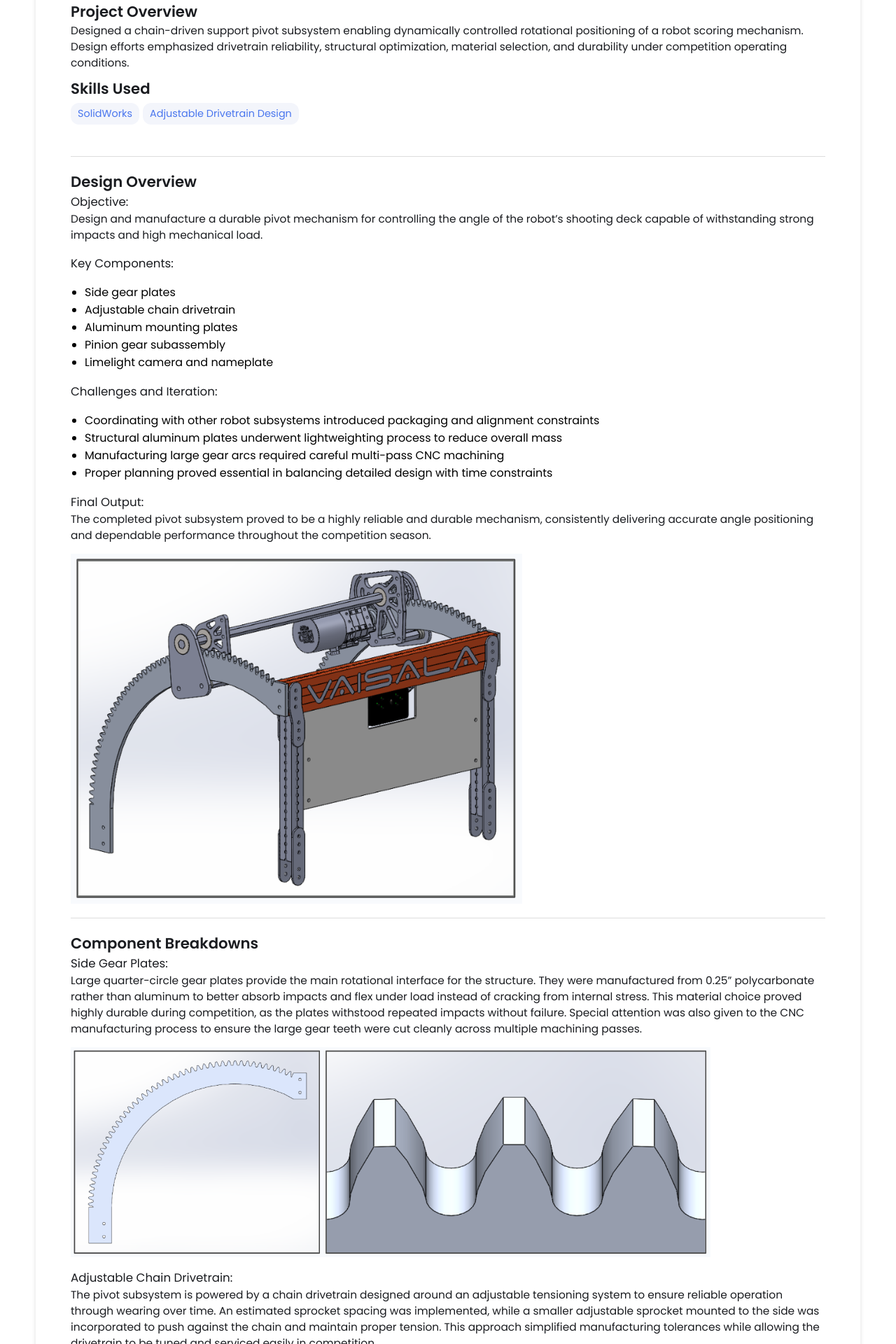
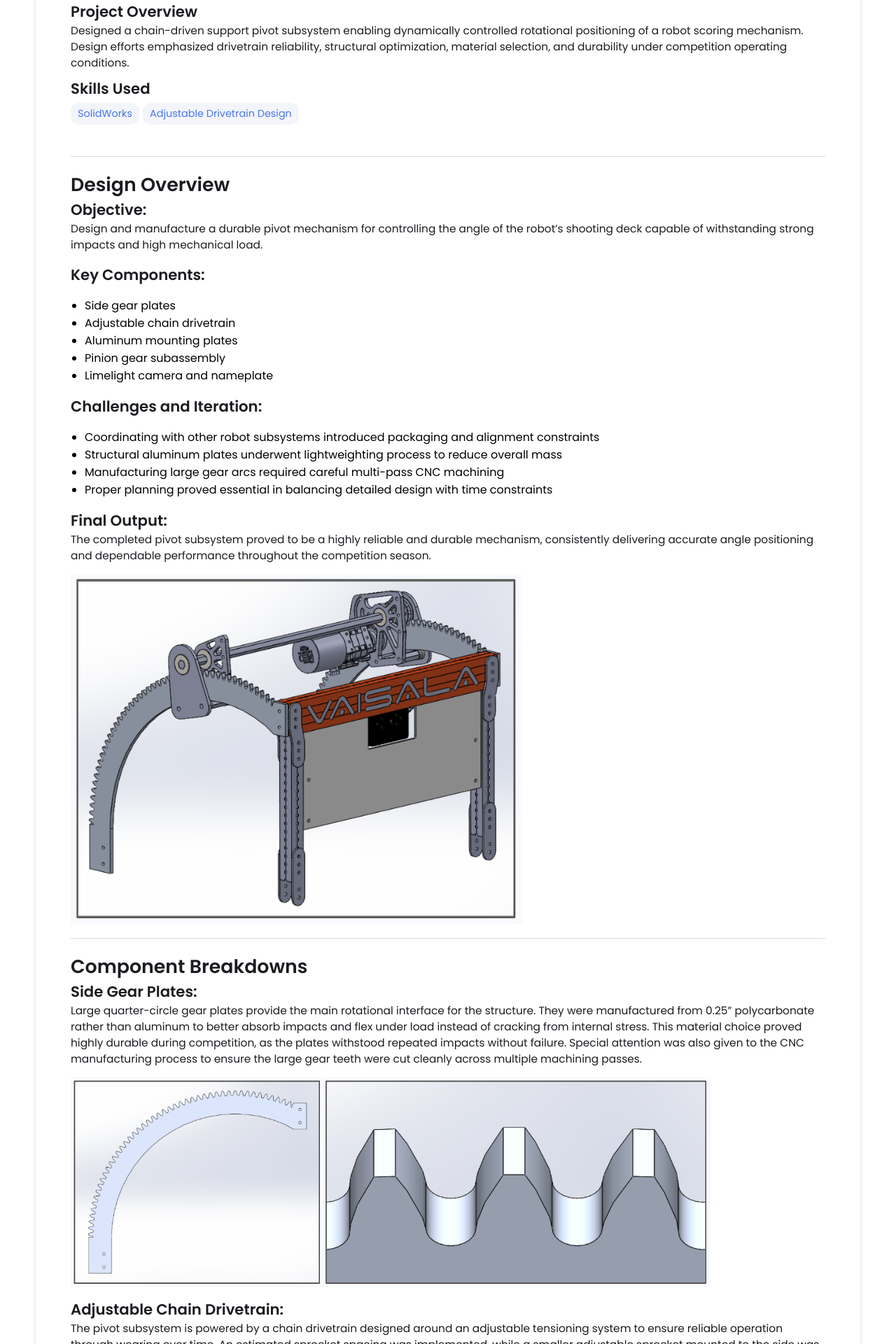
Before and after one commit to emiliohernand/emiliohernand.github.io, a Jekyll site: the page built from _projects/4-vaisala-pivot/index.md, in a window 1280 px wide. Shown: the part 556-2476 px from the top of the page at 70% size. Built offline with Jekyll 4.4.1, drawn with Linux system fonts in a browser that asks for light colours.

```diff
--- a/_projects/4-vaisala-pivot/index.md
+++ b/_projects/4-vaisala-pivot/index.md
@@ -9,57 +9,57 @@ main-image: /vaisala_cover.png
 ---
 
 ---
-## Design Overview
+# Design Overview
 
-### Objective:
+## Objective:
 Design and manufacture a durable pivot mechanism for controlling the angle of the robot’s shooting deck capable of withstanding strong impacts and high mechanical load.
 
-### Key Components:
+## Key Components:
 - Side gear plates
 - Adjustable chain drivetrain
 - Aluminum mounting plates
 - Pinion gear subassembly
 - Limelight camera and nameplate
 
-### Challenges and Iteration:
+## Challenges and Iteration:
 - Coordinating with other robot subsystems introduced packaging and alignment constraints
 - Structural aluminum plates underwent lightweighting process to reduce overall mass
 - Manufacturing large gear arcs required careful multi-pass CNC machining
 - Proper planning proved essential in balancing detailed design with time constraints
 
-### Final Output:
+## Final Output:
 The completed pivot subsystem proved to be a highly reliable and durable mechanism, consistently delivering accurate angle positioning and dependable performance throughout the competition season.
 
 {% include image-gallery.html images="vaisala_hero.png" height="500" %}
 
 ---
-## Component Breakdowns
+# Component Breakdowns
 
-### Side Gear Plates:
+## Side Gear Plates:
 Large quarter-circle gear plates provide the main rotational interface for the structure. They were manufactured from 0.25” polycarbonate rather than aluminum to better absorb impacts and flex under load instead of cracking from internal stress. This material choice proved highly durable during competition, as the plates withstood repeated impacts without failure. Special attention was also given to the CNC manufacturing process to ensure the large gear teeth were cut cleanly across multiple machining passes.
 
 {% include image-gallery.html images="vaisala_gears.png" height="300" %}
 <span style="font-size: 10px"> </span>
 
-### Adjustable Chain Drivetrain:
+## Adjustable Chain Drivetrain:
 The pivot subsystem is powered by a chain drivetrain designed around an adjustable tensioning system to ensure reliable operation through wearing over time. An estimated sprocket spacing was implemented, while a smaller adjustable sprocket mounted to the side was incorporated to push against the chain and maintain proper tension. This approach simplified manufacturing tolerances while allowing the drivetrain to be tuned and serviced easily in competition.
 
 {% include image-gallery.html images="vaisala_tension.png" height="300" %}
 <span style="font-size: 10px"> </span>
 
-### Aluminum Mounting Plates:
+## Aluminum Mounting Plates:
 The pivot structure is supported by thick CNC-machined aluminum mounting plates that provide rigidity while connecting the drivetrain to the robot’s shooting deck assembly. The plates were lightweighted in CAD prior to manufacturing to reduce overall mass while still maintaining the necessary stiffness.
 
 {% include image-gallery.html images="vaisala_plates.png" height="300" %}
 <span style="font-size: 10px"> </span>
 
-### Pinion Gear Subassembly:
+## Pinion Gear Subassembly:
 Custom pinion gears engage with the side gear plates to rotate the pivot, controlling the angle of the shooting deck. Although the custom pinion gears themselves were designed by another team member, the surrounding drivetrain integration and the manufacturing of the pinion gears were central aspects of the development process.
 
 {% include image-gallery.html images="vaisala_pinion.png" height="300" %}
 <span style="font-size: 10px"> </span>
 
-### Limelight Camera and Nameplate:
+## Limelight Camera and Nameplate:
 The front of the structure features both a Limelight vision camera and a custom robot nameplate. The camera provides targeting and odometry data used by the robot’s software to automatically shift launch angles during gameplay. The decorative nameplate displays the robot’s name in the team’s classic Space Age font, showcasing our team spirit and passion for aesthetic design.
 
 {% include image-gallery.html images="vaisala_limelight.png" height="300" %}
```
